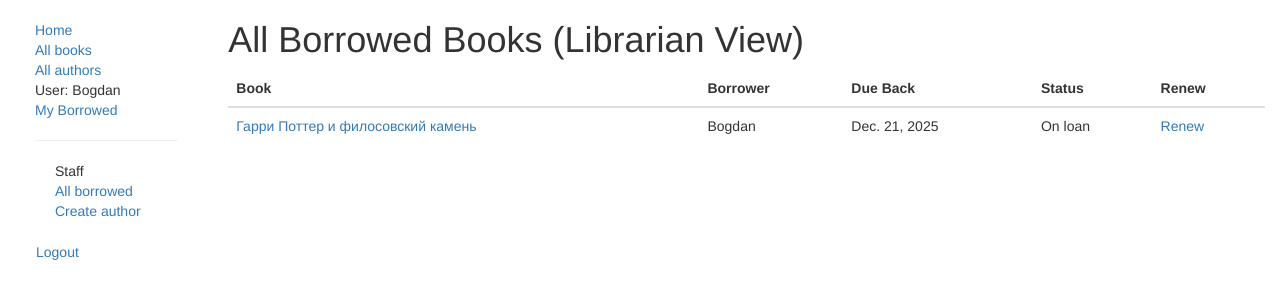
After one commit to Bogdan-Taran/Educational_practice_django, a Django app: page /catalog/all-borrowed/ in a window 1280 px wide. The commit adds this page. Shown: the top 300 px of the page. Run offline with Django 5.2, Linux system fonts and the light colour scheme; a user stored in the database is signed in; data comes from the database, SQL or seed files in the repository; both versions use the stored data as it was after the commit; some libraries are stand-ins or nearby versions.

Commit message:
Added authentication, role distribution - display depending on the role. Added pages for viewing all the books taken. Added forms for changing the return date of the book. started working on creating a form for adding books from the employees dashboard

```diff
--- a/catalog/admin.py
+++ b/catalog/admin.py
@@ -24,8 +24,9 @@ class BookAdmin(admin.ModelAdmin):
 @admin.register(BookInstance)
 class BookInstanceAdmin(admin.ModelAdmin):
     list_filter = ('status', 'due_back')
+    list_display = ('book', 'status', 'borrower', 'due_back', 'id')
 
     fieldsets = (
-        (None, {'fields': ('book', 'imprint', 'id')}),
-        ('Availability', {'fields': ('status', 'due_back')}),
+        (None, {'fields': ('book', 'imprint', 'id', 'borrower')}),
+        ('Availability', {'fields': ('status', 'due_back',)}),
     )
--- a/catalog/models.py
+++ b/catalog/models.py
@@ -1,6 +1,9 @@
 from django.db import models
 from django.urls import reverse #для генерации URL-шаблонов
 import uuid
+from django.conf import settings
+from datetime import date
+
 
 
 # Genre model - используется для ханения инфы о категории книг
@@ -38,6 +41,7 @@ class BookInstance(models.Model):
     book = models.ForeignKey('Book', on_delete=models.SET_NULL, null=True)
     imprint = models.CharField(max_length=200)
     due_back = models.DateField(null=True, blank=True)
+    borrower = models.ForeignKey(settings.AUTH_USER_MODEL, on_delete=models.SET_NULL, null=True, blank=True)
 
     LOAN_STATUS = (
         ('m', 'Maintenance'),
@@ -50,9 +54,14 @@ class BookInstance(models.Model):
 
     class Meta:
         ordering = ["due_back"]
+        permissions = (("can_mark_returned", "Set book as returned"),)
 
     def __str__(self):
         return '%s (%s)' % (self.id, self.book.title)
+
+    @property
+    def is_overdue(self):
+        return bool(self.due_back and date.today() > self.due_back)
 
 class Author(models.Model):
     first_name = models.CharField(max_length=100)
--- a/catalog/templates/base_generic.html
+++ b/catalog/templates/base_generic.html
@@ -25,14 +25,33 @@
 
                     {% if user.is_authenticated %}
                     <li>User: {{ user.get_username }}</li>
+                    <li><a href="{% url 'my-borrowed' %}">My Borrowed</a>
+
+                        <!-- {% if perms.catalog.can_mark_returned %}
+                    <li><a href="{% url 'all-borrowed' %}">All Borrowed (staff)</a></li>
+                    {% endif %} -->
+
+                    {% if user.is_staff %}
+                    <hr>
+                    <ul class="sidebar-nav">
+                        <li>Staff</li>
+                        <li><a href="{% url 'all-borrowed' %}">All borrowed</a></li>
+                        {% if perms.catalog.add_author %}
+                        <li><a href="{% url 'author-create' %}">Create author</a></li>
+                        {% endif %}
+                    </ul>
+                    {% endif %}
+
+
                     <li>
                         <form action="{% url 'logout' %}" id="logout-form" method="post">
                             {% csrf_token %}
                             <button type="submit" class="btn btn-link">Logout</button>
                         </form>
                     </li>
+
                     {% else %}
-                    <li><a href="{% url 'login' %}?next={{request.path}}">Login</a></li>
+                    <li><a href="{% url 'login' %}?next={{ request.path }}">Login</a></li>
                     {% endif %}
                 </ul>
 
--- /dev/null
+++ b/catalog/templates/catalog/bookinstance_list_borrowed_all.html
@@ -0,0 +1,36 @@
+{% extends "base_generic.html" %}
+
+{% block content %}
+<h1>All Borrowed Books (Librarian View)</h1>
+
+{% if bookinstance_list %}
+<table class="table">
+  <thead>
+    <tr>
+      <th>Book</th>
+      <th>Borrower</th>
+      <th>Due Back</th>
+      <th>Status</th>
+      {% if perms.catalog.can_mark_returned %}
+      <th>Renew</th>
+      {% endif %}
+    </tr>
+  </thead>
+  <tbody>
+    {% for bookinst in bookinstance_list %}
+    <tr class="{% if bookinst.is_overdue %}table-danger{% endif %}">
+      <td><a href="{% url 'book-detail' bookinst.book.pk %}">{{ bookinst.book.title }}</a></td>
+      <td>{{ bookinst.borrower.username }}</td>
+      <td>{{ bookinst.due_back }}</td>
+      <td>{{ bookinst.get_status_display }}</td>
+      {% if perms.catalog.can_mark_returned %}
+      <td><a href="{% url 'renew-book-librarian' bookinst.id %}">Renew</a></td>
+      {% endif %}
+    </tr>
+    {% endfor %}
+  </tbody>
+</table>
+{% else %}
+<p>No books are currently borrowed.</p>
+{% endif %}
+{% endblock %}
--- a/catalog/urls.py
+++ b/catalog/urls.py
@@ -9,4 +9,11 @@ urlpatterns = [
     path('book/<int:pk>', views.BookDetailView.as_view(), name='book-detail'),
     path('authors/', views.AuthorListView.as_view(), name='authors'),
     path('author/<int:pk>', views.AuthorDetailView.as_view(), name='author-detail'),
+    path('mybooks/', views.LoanedBooksByUserListView.as_view(), name='my-borrowed'),
+    path('all-borrowed/', views.AllLoanedBooksListView.as_view(), name='all-borrowed'),
+    path('book/<uuid:pk>/renew/', views.renew_book_librarian, name='renew-book-librarian'),
+
+    path('author/create/', views.AuthorCreate.as_view(), name='author-create'),
+    path('author/<int:pk>/update/', views.AuthorUpdate.as_view(), name='author-update'),
+    path('author/<int:pk>/delete/', views.AuthorDelete.as_view(), name='author-delete'),
 ]
--- a/catalog/views.py
+++ b/catalog/views.py
@@ -1,6 +1,20 @@
 from django.shortcuts import render
 from .models import Book, Author, BookInstance, Genre
 from django.views import generic
+import datetime
+from django.contrib.auth.mixins import LoginRequiredMixin, PermissionRequiredMixin
+from django.contrib.auth.decorators import login_required, permission_required
+from django.shortcuts import get_object_or_404
+from django.http import HttpResponseRedirect
+from django.urls import reverse
+from django.forms import ModelForm
+from django.core.exceptions import ValidationError
+from django.views.generic.edit import CreateView, UpdateView, DeleteView
+from django.urls import reverse_lazy
+from django.utils.translation import gettext_lazy as _
+
+from catalog.forms import RenewBookForm
+
 
 
 def index(request):
@@ -37,3 +51,119 @@ class AuthorListView(generic.ListView):
 
 class AuthorDetailView(generic.DetailView):
     model = Author
+
+
+
+class LoanedBooksByUserListView(LoginRequiredMixin,generic.ListView):
+    model = BookInstance
+    template_name = 'catalog/bookinstance_list_borrowed_user.html'
+    paginate_by = 10
+
+    def get_queryset(self):
+        return (
+            BookInstance.objects.filter(borrower=self.request.user)
+            .filter(status__exact='o')
+            .order_by('due_back')
+        )
+
+
+class AllLoanedBooksListView(PermissionRequiredMixin, generic.ListView):
+    model = BookInstance
+    template_name = 'catalog/bookinstance_list_borrowed_all.html'
+    paginate_by = 10
+    permission_required = 'catalog.can_mark_returned'
+
+    def get_queryset(self):
+        return BookInstance.objects.filter(status__exact='o',).order_by('due_back')
+
+
+
+
+@login_required
+@permission_required('catalog.can_mark_returned', raise_exception=True)
+def renew_book_librarian(request, pk):
+
+    book_instance = get_object_or_404(BookInstance, pk=pk)
+    if request.method == 'POST':
+        form = RenewBookForm(request.POST)
+        if form.is_valid():
+            book_instance.due_back = form.cleaned_data['renewal_date']
+            book_instance.save()
+
+            return HttpResponseRedirect(reverse('all-borrowed'))
+
+    # If this is a GET (or any other method) create the default form.
+    else:
+        proposed_renewal_date = datetime.date.today() + datetime.timedelta(weeks=3)
+        form = RenewBookForm(initial={'renewal_date': proposed_renewal_date})
+
+    context = {
+        'form': form,
+        'book_instance': book_instance,
+    }
+
+    return render(request, 'catalog/book_renew_librarian.html', context)
+
+
+class RenewBookModelForm(ModelForm):
+    def clean_due_back(self):
+       data = self.cleaned_data['due_back']
+       if data < datetime.date.today():
+           raise ValidationError(_('Invalid date - renewal in past'))
+       if data > datetime.date.today() + datetime.timedelta(weeks=4):
+           raise ValidationError(_('Invalid date - renewal more than 4 weeks ahead'))
+       return data
+
+    class Meta:
+        model = BookInstance
+        fields = ['due_back']
+        labels = {'due_back': _('Renewal date')}
+        help_texts = {'due_back': _('Enter a date between now and 4 weeks (default 3).')}
+
+
+class AuthorCreate(PermissionRequiredMixin, CreateView):
+    model = Author
+    fields = ['first_name', 'last_name', 'date_of_birth', 'date_of_death']
+    initial = {'date_of_death': '11/11/2023'}
+    permission_required = 'catalog.add_author'
+
+class AuthorUpdate(PermissionRequiredMixin, UpdateView):
+    model = Author
+    fields = '__all__'
+    permission_required = 'catalog.change_author'
+
+class AuthorDelete(PermissionRequiredMixin, DeleteView):
+    model = Author
+    success_url = reverse_lazy('authors')
+    permission_required = 'catalog.delete_author'
+
+    def form_valid(self, form):
+        try:
+            self.object.delete()
+            return HttpResponseRedirect(self.success_url)
+        except Exception as e:
+            return HttpResponseRedirect(
+                reverse("author-delete", kwargs={"pk": self.object.pk})
+            )
+
+class BookCreate(PermissionRequiredMixin, CreateView):
+    model = Book
+    fields = ['titile', 'author', 'summary', 'isbn', 'genre']
+    permission_required = 'catalog.add_book'
+
+class BookUpdate(PermissionRequiredMixin, UpdateView):
+    model = Book
+    fields = '__all__'
+    permission_required = 'catalog.change_book'
+
+class BookDelete(PermissionRequiredMixin, DeleteView):
+    model = Book
+    success_url = reverse_lazy('books')
+    permission_required = 'catalog.delete_book'
+
+    def form_valid(self, form):
+        try:
+            self.object.delete()
+            return HttpResponseRedirect(self.success_url)
+        except Exception as e:
+            return HttpResponseRedirect(reverse("book-delete", kwargs={"pk": self.object.pk}))
```
Also changed, not shown: catalog/forms.py (added, +23 -0 lines), catalog/templates/catalog/author_confirm_delete.html (added, +25 -0 lines), catalog/templates/catalog/author_detail.html (+18 -0 lines), catalog/templates/catalog/author_form.html (added, +11 -0 lines), catalog/templates/catalog/book_renew_librarian.html (added, +15 -0 lines), catalog/templates/catalog/bookinstance_list_borrowed_user.html (added, +19 -0 lines), catalog/migrations/0002_bookinstance_borrower.py (added), catalog/migrations/0003_alter_bookinstance_options.py (added), db.sqlite3.
